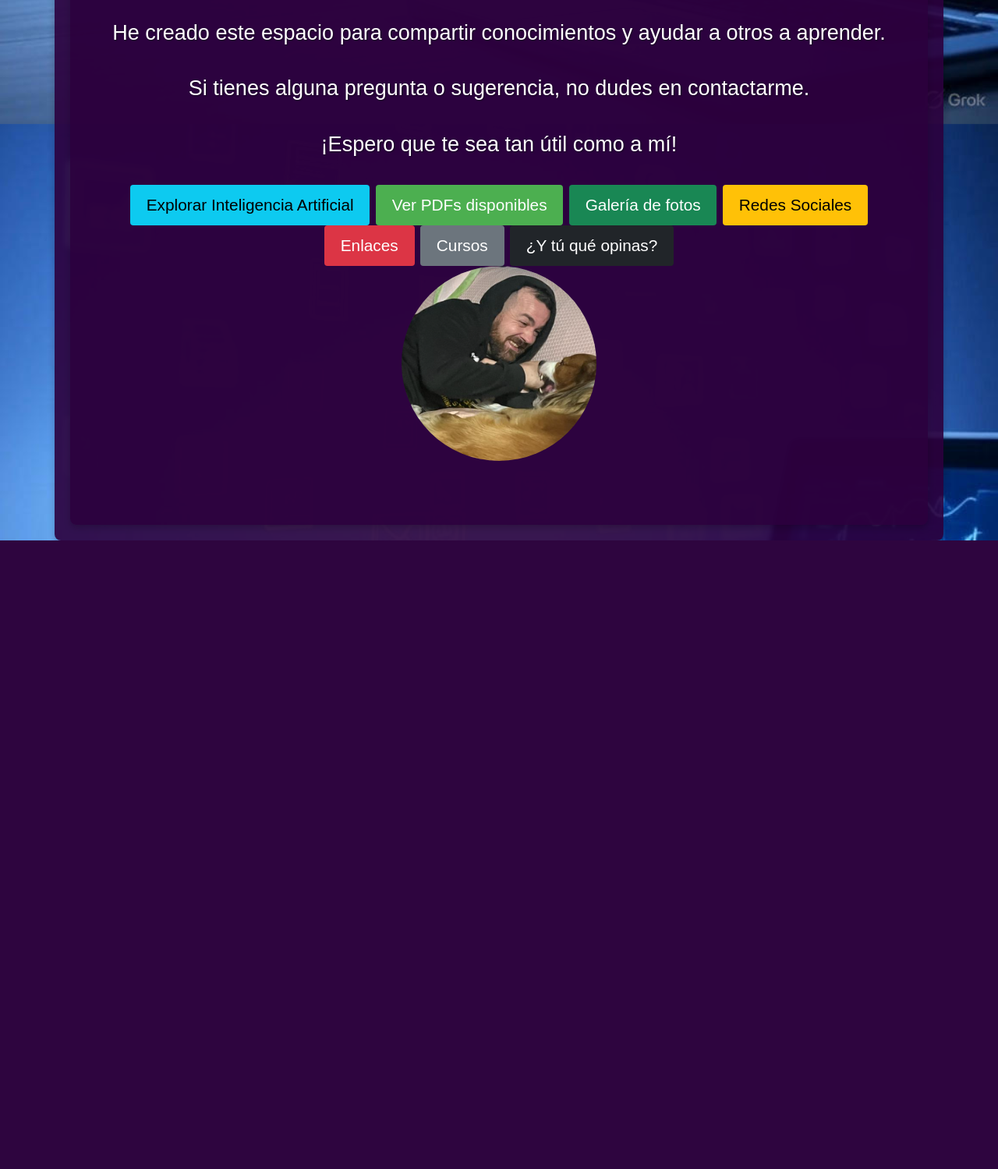
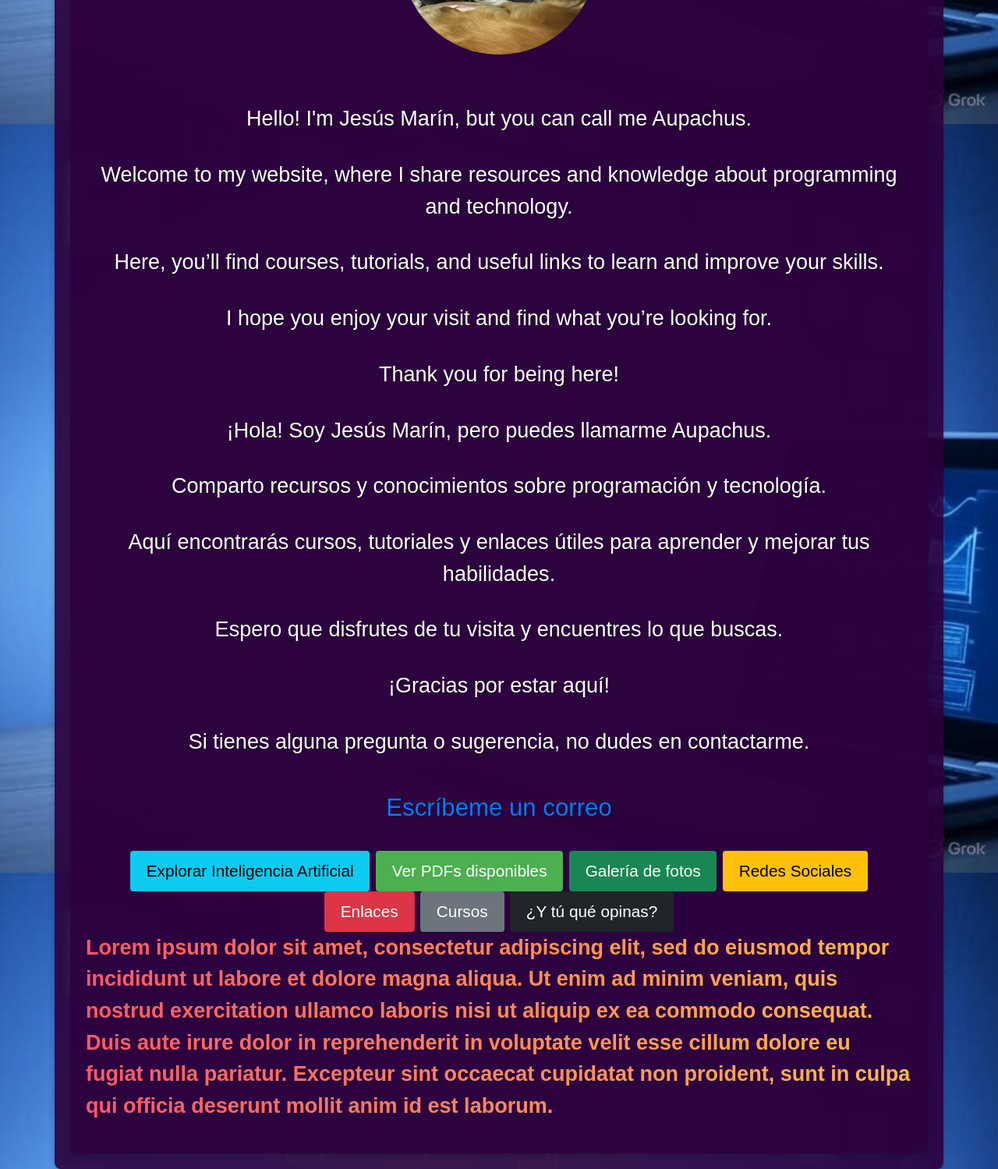
Before and after one commit to AUPACHUS/PYTHON, a Flask app: page / in a window 1280 px wide. Shown: the part 801-2300 px from the top of the page at 78% size. Before the commit the page ends 1494 px from the top, so only its background shows below. Run offline with Flask 3, Linux system fonts and the light colour scheme; the visitor is signed in with stand-in values (Sample User, id 1).

Commit message:
diseño actual

```diff
--- a/app.py
+++ b/app.py
@@ -5,6 +5,7 @@
 import requests
 from bs4 import BeautifulSoup
 import time
+import feedparser
 
 app = Flask(__name__)
 app.secret_key = "secret_key"  # Necesario para mostrar mensajes flash
@@ -130,17 +131,16 @@
 # Ruta para la página de opiniones
 @app.route("/opinion")
 def opinion():
-    url = "https://api.apitube.io/v1/news/everything?per_page=10"
-    headers = {
-        "X-API-Key": "api_live_wMikbbtvTMXb1dxOF9NXyieu5eB8m0DGNW0HUFWUQat"
-    }
-    response = requests.get(url, headers=headers)
-    if response.status_code == 200:
-        data = response.json()
-        # Ajusta esto según la estructura real de la respuesta de apitube
-        headlines = [item.get("title", "Sin título") for item in data.get("data", [])]
-    else:
-        headlines = ["No se pudieron cargar las noticias."]
+    # Obtener titulares de Meneame (RSS)
+    feed_url = "https://www.meneame.net/rss"
+    feed = feedparser.parse(feed_url)
+    headlines = []
+    for entry in feed.entries[:10]:  # Solo los 10 primeros titulares
+        headlines.append({
+            "title": entry.title,
+            "url": entry.link
+        })
+
     opinions = load_data(OPINIONS_FILE)
     return render_template("opinion.html", headlines=headlines, opinions=opinions)
 
--- a/static/css/style.css
+++ b/static/css/style.css
@@ -187,3 +187,20 @@
     color: #555; /* Gris oscuro */
     font-size: 0.9rem;
 }
+
+/* Estilo para el texto arcoíris */
+.rainbow-text {
+    font-size: 1em !important; /* Más pequeño que el resto */
+    font-weight: bold;
+    background: linear-gradient(270deg, #ff0080, #7928ca, #00bfff, #00ff6a, #ffeb3b, #ff0080);
+    background-size: 1200% 1200%;
+    -webkit-background-clip: text;
+    -webkit-text-fill-color: transparent;
+    animation: rainbow 6s ease-in-out infinite;
+}
+
+@keyframes rainbow {
+    0% { background-position: 0% 50%; }
+    50% { background-position: 100% 50%; }
+    100% { background-position: 0% 50%; }
+}
--- a/templates/base.html
+++ b/templates/base.html
@@ -22,37 +22,39 @@
     <div id="background-container"></div>
     <nav class="navbar navbar-expand-lg navbar-dark bg-primary">
         <div class="container">
-            <a class="navbar-brand" href="https://www.twitch.tv/aupachus" target="_blank" rel="noopener noreferrer" aria-label="Ir al perfil de Twitch">Aupachus</a>
             <button class="navbar-toggler" type="button" data-bs-toggle="collapse" data-bs-target="#navbarNav">
                 <span class="navbar-toggler-icon"></span>
             </button>
             <div class="collapse navbar-collapse" id="navbarNav">
-                <ul class="navbar-nav">
+                <ul class="navbar-nav me-auto">
                     <li class="nav-item">
-                        <a class="nav-link active" href="{{ url_for('home') }}" aria-current="page">Inicio</a>
+                        <a class="btn btn-warning mx-1 my-1" href="{{ url_for('home') }}">Inicio</a>
                     </li>
                     <li class="nav-item">
-                        <a class="nav-link" href="{{ url_for('galeria') }}">Galería de fotos</a>
+                        <a class="btn btn-warning mx-1 my-1" href="{{ url_for('galeria') }}">Galería de fotos</a>
                     </li>
                     <li class="nav-item">
-                        <a class="nav-link" href="{{ url_for('inteligencia_artificial') }}">Lanzadera IA</a>
+                        <a class="btn btn-warning mx-1 my-1" href="{{ url_for('inteligencia_artificial') }}">Lanzadera IA</a>
                     </li>
                     <li class="nav-item">
-                        <a class="nav-link" href="{{ url_for('ver_pdfs') }}">PDF SOURCE</a>
+                        <a class="btn btn-warning mx-1 my-1" href="{{ url_for('ver_pdfs') }}">PDF SOURCE</a>
                     </li>
                     <li class="nav-item">
-                        <a class="nav-link" href="{{ url_for('social') }}">Redes Sociales</a>
+                        <a class="btn btn-warning mx-1 my-1" href="{{ url_for('social') }}">Redes Sociales</a>
                     </li>
                     <li class="nav-item">
-                        <a class="nav-link" href="{{ url_for('enlaces') }}">Enlaces</a>
+                        <a class="btn btn-warning mx-1 my-1" href="{{ url_for('enlaces') }}">Enlaces</a>
                     </li>
                     <li class="nav-item">
-                        <a class="nav-link" href="{{ url_for('cursos') }}">Cursos</a>
+                        <a class="btn btn-warning mx-1 my-1" href="{{ url_for('opinion') }}">¿Y tú qué opinas?</a>
                     </li>
                     <li class="nav-item">
-                        <a class="nav-link" href="{{ url_for('opinion') }}">¿Y tú qué opinas?</a>
+                        <a class="btn btn-warning mx-1 my-1" href="{{ url_for('cursos') }}">Cursos</a>
                     </li>
                 </ul>
+                <a class="btn btn-warning ms-auto" href="https://www.twitch.tv/aupachus" target="_blank" rel="noopener noreferrer" aria-label="Ir al perfil de Twitch">
+                    Aupachus Twitch
+                </a>
             </div>
         </div>
     </nav>
@@ -85,7 +87,7 @@
         {% endblock %}
     </div>
 
-    <script src="../static/js/background.js"></script>
+    <script src="{{ url_for('static', filename='js/background.js') }}"></script>
     <script src="{{ url_for('static', filename='js/player.js') }}"></script>
 </body>
 </html>
--- a/templates/index.html
+++ b/templates/index.html
@@ -6,14 +6,48 @@
 <div class="container mt-5">
     <h1 class="animated-title text-center mb-4">Bienvenido a mi Web</h1>
     <div class="text-readable">
-        <p class="text-center mb-4">Soy Aupachus, Técnico superior en sistemas de telecomunicaciones e informáticos.</p>
-        <p class="text-center mb-4">En este sitio encontrarás una variedad de recursos, desde cursos de programación hasta tutoriales sobre herramientas útiles.</p>
-        <p class="text-center mb-4">He creado este espacio para compartir conocimientos y ayudar a otros a aprender.</p>
-        <p class="text-center mb-4">Si tienes alguna pregunta o sugerencia, no dudes en contactarme.</p>
-        <p class="text-center mb-4">¡Espero que te sea tan útil como a mí!</p>
+   <div class="text-center mb-5">
+        <img src="../static/img/1(11).png"
+             alt="Aupachus"
+             class="img-fluid rounded-circle"
+             style="width: 250px; height: 250px;"
+             loading="lazy">
     </div>
+<p class="text-center mb-4">Hello! I'm Jesús Marín, but you can call me Aupachus.</p>
+<p class="text-center mb-4">Welcome to my website, where I share resources and knowledge about programming and technology.</p>
+<p class="text-center mb-4">Here, you’ll find courses, tutorials, and useful links to learn and improve your skills.</p>
+<p class="text-center mb-4">I hope you enjoy your visit and find what you’re looking for.</p>
+<p class="text-center mb-4">Thank you for being here!</p>
+<p class="text-center mb-4"></p>
+<p class="text-center mb-4">¡Hola! Soy Jesús Marín, pero puedes llamarme Aupachus.</p>
+<p class="text-center mb-4">Comparto recursos y conocimientos sobre programación y tecnología.</p>
+<p class="text-center mb-4">Aquí encontrarás cursos, tutoriales y enlaces útiles para aprender y mejorar tus habilidades.</p>
+<p class="text-center mb-4">Espero que disfrutes de tu visita y encuentres lo que buscas.</p>
+<p class="text-center mb-4">¡Gracias por estar aquí!</p>
+<p class="text-center mb-4">Si tienes alguna pregunta o sugerencia, no dudes en contactarme.</p>
+<div class="text-center mt-3">
+    <a href="mailto:artemugiocursojava@gmail.com" class="btn btn-outline-success" style="font-size: 1.5rem; color: #007bff; transition: color 0.3s;">
+        Escríbeme un correo
+    </a>
+</div>
+<script>
+    document.addEventListener('DOMContentLoaded', function() {
+        const mailBtn = document.querySelector('a[href^="mailto:"]');
+        if (mailBtn) {
+            mailBtn.addEventListener('mouseover', function() {
+                this.style.color = '#e83e8c';
+            });
+            mailBtn.addEventListener('mouseout', function() {
+                this.style.color = '#007bff';
+            });
+        }
+    });
+</script>
+</div>
 
-    <div class="text-center">
+
+</p>
+      <div class="text-center">
         <a href="{{ url_for('inteligencia_artificial') }}" class="btn btn-info">Explorar Inteligencia Artificial</a>
         <a href="{{ url_for('ver_pdfs') }}" class="btn btn-primary">Ver PDFs disponibles</a>
         <a href="{{ url_for('galeria') }}" class="btn btn-success">Galería de fotos</a>
@@ -23,12 +57,9 @@
         <a href="{{ url_for('opinion') }}" class="btn btn-dark">¿Y tú qué opinas?</a>
     </div>
 
-    <div class="text-center mb-5">
-        <img src="../static/img/1(11).png"
-             alt="Aupachus"
-             class="img-fluid rounded-circle"
-             style="width: 250px; height: 250px;"
-             loading="lazy">
-    </div>
+
+     <p class="rainbow-text">
+    Lorem ipsum dolor sit amet, consectetur adipiscing elit, sed do eiusmod tempor incididunt ut labore et dolore magna aliqua. Ut enim ad minim veniam, quis nostrud exercitation ullamco laboris nisi ut aliquip ex ea commodo consequat. Duis aute irure dolor in reprehenderit in voluptate velit esse cillum dolore eu fugiat nulla pariatur. Excepteur sint occaecat cupidatat non proident, sunt in culpa qui officia deserunt mollit anim id est laborum.<br>
+    </p>
 </div>
 {% endblock %}
--- a/templates/opinion.html
+++ b/templates/opinion.html
@@ -12,7 +12,11 @@
         <h2 class="text-center">Noticias del día</h2>
         <ul class="list-group">
             {% for headline in headlines %}
-                <li class="list-group-item">{{ headline }}</li>
+                <li class="list-group-item">
+                    <a href="{{ headline.url }}" target="_blank" rel="noopener noreferrer">
+                        {{ headline.title }}
+                    </a>
+                </li>
             {% endfor %}
         </ul>
     </div>
```
Also changed, not shown: static/css/styles.css (+16 -0 lines), templates/Inteligencia_artificial.html (+12 -1 lines), static/img/462680051_122172817634102131_3833492588051303853_n.jpg (added), static/img/462680196_122172817574102131_6382649423170501937_n.jpg (added), static/img/462683584_122172817448102131_5538245153346291922_n.jpg (added), static/img/462700319_122172817532102131_1252299183249400151_n.jpg (added), static/img/462709739_122172817490102131_8739215639266067856_n.jpg (added), static/img/462782030_122172817454102131_1681099330708769354_n.jpg (added), static/img/463135619_10230278705904940_3789671298763407398_n.jpg (added), static/img/463898304_10160864380974541_2626798837231915841_n.jpg (added), static/img/467338527_1128888285464305_8225185302757833129_n.jpg (added), static/img/image (1).jpg (added), static/img/pexels-life-of-pix-7919.jpg (added), static/img/pexels-sebastiaan9977-1097456.jpg (added), 1 more files.
